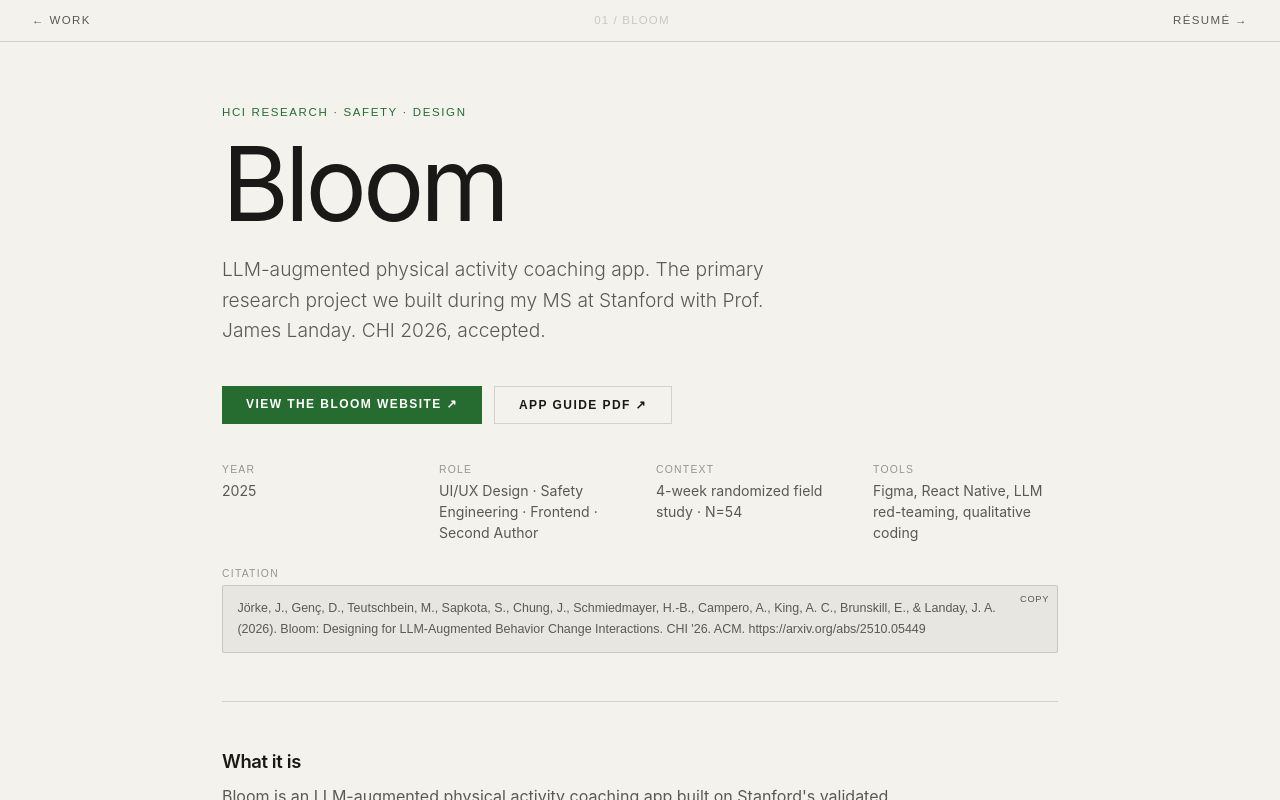
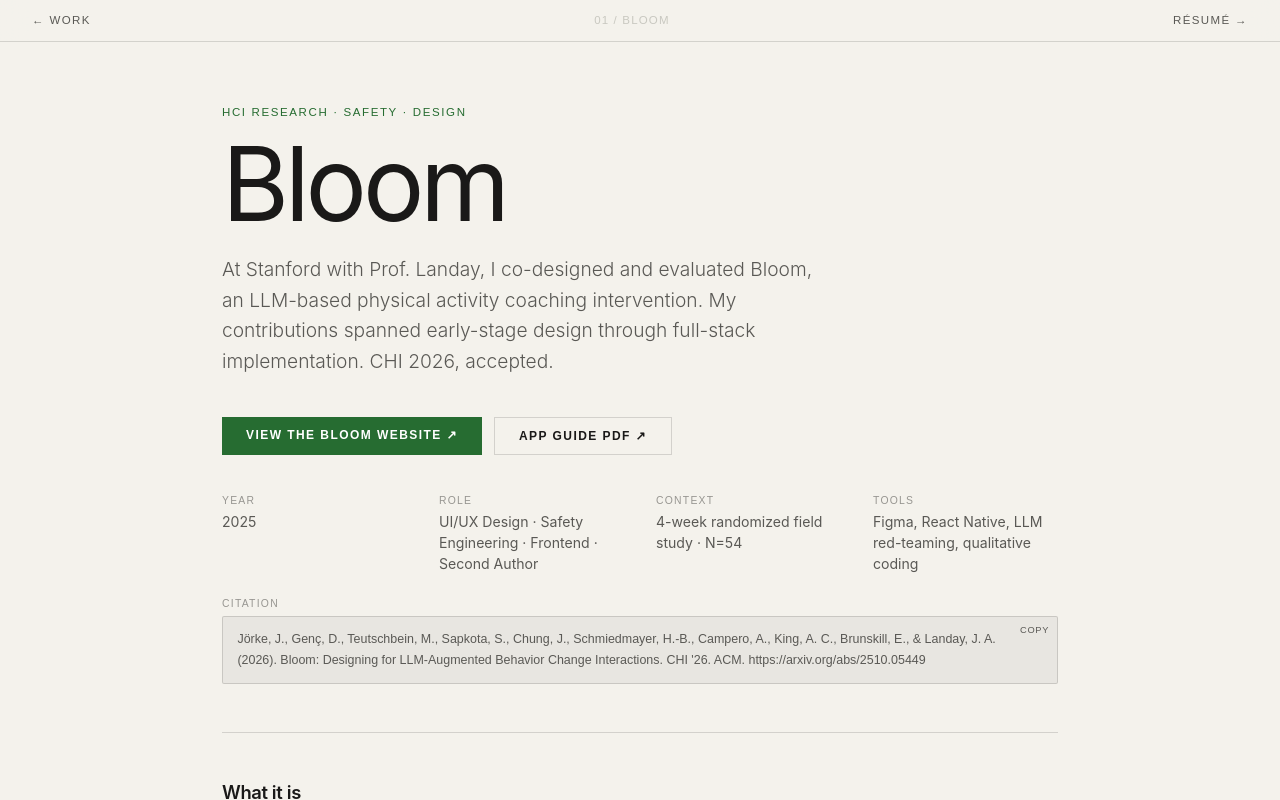
Before and after one commit to defnegenc/portfolio-v2, a Next.js app: page /project/bloom in a window 1280 px wide. Built offline with nearby package versions, Linux system fonts and the light colour scheme; a web font is replaced by a local one.

Commit message:
About: rewrite thinking sections + adaptive primitives; Bloom: stronger contributions copy; CLAUDE.md: writing style guide

```diff
--- a/app/about/page.tsx
+++ b/app/about/page.tsx
@@ -112,11 +112,11 @@ export default function About() {
             {[
               {
                 title: 'Interfaces that surface strengths',
-                body: 'Most health and productivity apps are built around gaps: what you haven\'t done, what you\'re behind on. Bloom showed me the other direction. Surfacing what people are already doing, in a way they hadn\'t noticed, can shift how they see themselves more than any streak or reminder.',
+                body: 'I see two critical problems with current systems: rigid interfaces that fail to serve diverse populations, and negative feedback loops that undermine the very outcomes they\'re designed to support. I want to build adaptive ubiquitous computing systems that learn from ambient patterns, adapt to individual differences, and surface insights about positive behaviors people are unaware of. Beyond chat interfaces, I\'m interested in adaptive primitives: contextual interventions that emerge based on user state, editable ambient widgets, spatial design, and tangible objects that carry personal meaning. I want to run multi-week deployments that measure shifts in self-efficacy, perceived control, self-awareness, and confidence, and explore how technology can shift self-perception in ways that build confidence and support long-term behavior change.',
               },
               {
                 title: 'The myth of the universal user',
-                body: 'Interface design has always worked from a fiction: the universal user, an average person in an average context. Someone with ADHD trying to use a habit tracker built for neurotypical attention gets an obstacle, not a tool. A student who thinks differently hits a wall in an app that assumes one reading mode. Generative models change the calculus here in a real way. For the first time, it\'s plausible to build interfaces that flex to the person rather than asking the person to flex to the interface. That\'s a meaningful shift and I think we\'re only beginning to understand what it makes possible.',
+                body: 'Interface design has always operated on the premise of the "universal user." Someone with ADHD using a habit tracker designed for neurotypical attention doesn\'t have a personal failing — they have an interface that was never designed for them. A student with dyslexia hitting a wall in a reading app built around a single interaction mode runs into the same problem. This rigidity isn\'t only a challenge for marginalized populations. Even the so-called ideal user finds themselves constrained by interfaces that assume singular contexts and single interaction modes. AI combined with ubiquitous computing suggests we\'re no longer bound to this model. Systems can now understand semantic goals, process natural language intentions, and adapt to how someone is engaging with information in real time. Flexible interfaces are no longer a research aspiration — they\'re an engineering problem.',
               },
               {
                 title: 'Can AI have taste, or is it all slop?',
--- a/app/project/[slug]/page.tsx
+++ b/app/project/[slug]/page.tsx
@@ -44,7 +44,7 @@ const PROJECTS: Record<string, Project> = {
     slug: 'bloom',
     no: '01',
     name: 'Bloom',
-    tagline: 'LLM-augmented physical activity coaching app. The primary research project we built during my MS at Stanford with Prof. James Landay. CHI 2026, accepted.',
+    tagline: 'At Stanford with Prof. Landay, I co-designed and evaluated Bloom, an LLM-based physical activity coaching intervention. My contributions spanned early-stage design through full-stack implementation. CHI 2026, accepted.',
     year: '2025',
     role: 'UI/UX Design · Safety Engineering · Frontend · Second Author',
     citation: 'Jörke, J., Genç, D., Teutschbein, M., Sapkota, S., Chung, J., Schmiedmayer, H.-B., Campero, A., King, A. C., Brunskill, E., & Landay, J. A. (2026). Bloom: Designing for LLM-Augmented Behavior Change Interactions. CHI \'26. ACM. https://arxiv.org/abs/2510.05449',
@@ -58,7 +58,7 @@ const PROJECTS: Record<string, Project> = {
       {
         type: 'text',
         label: 'What it is',
-        body: 'Bloom is an LLM-augmented physical activity coaching app built on Stanford\'s validated Active Choices Program. It integrates a conversational AI coach ("Beebo") with evidence-based behavior change UI — including an ambient garden display that grows as you complete your weekly exercise goals. The central question: can LLM coaching complement, not replace, established digital health interaction patterns? This is the primary research project we built during my MS, advised by Prof. James Landay.',
+        body: 'Bloom is an LLM-augmented physical activity coaching app built on Stanford\'s validated Active Choices Program. It integrates a conversational AI coach ("Beebo") with evidence-based behavior change UI, including an ambient garden display that grows as you complete your weekly exercise goals. The central question: can LLM coaching complement, not replace, established digital health interaction patterns? We ran a 4-week randomized field study with 54 participants to find out.',
       },
       {
         type: 'stats',
@@ -90,17 +90,17 @@ const PROJECTS: Record<string, Project> = {
       {
         type: 'text',
         label: 'UI/UX Design',
-        body: 'I had the most influence on UI design across the app — from the garden metaphor and ambient lockscreen display to the activity logging interface, onboarding flows, and overall app architecture. I also designed the Bloom website. This wasn\'t a design handoff role: I owned decisions end to end, working closely with the team to make sure the UI served the study\'s behavior change hypotheses.',
+        body: 'I had the most influence on UI design across the app — from the garden metaphor and ambient lockscreen display to the activity logging interface, onboarding flows, and overall app architecture. I also designed and built the Bloom website. This wasn\'t a design handoff role: I made key decisions on app architecture and user experience end to end, working closely with the team to ensure the UI served the study\'s behavior change hypotheses.',
       },
       {
         type: 'text',
         label: 'Safety Engineering',
-        body: 'I led red-teaming for the LLM coaching agent across a vulnerable participant population (adults with existing activity barriers, including chronic pain and mental health considerations). I created a taxonomy of harm categories, then validated a 600-example benchmark achieving >96% recall. This was domain-expert red-teaming — not automated — and it was critical: Beebo regularly encountered sensitive topics that required nuanced, harm-aware guardrails to keep responses safe and within scope.',
+        body: 'I led red-teaming for the LLM coaching agent across a vulnerable participant population — adults with existing activity barriers, including chronic pain and mental health considerations. I created a taxonomy of harm categories and validated a 600-example benchmark achieving >96% recall across risk categories. This was domain-expert red-teaming, not automated, and it was critical: Beebo regularly encountered sensitive topics that required nuanced, harm-aware guardrails to keep responses safe and within scope.',
       },
       {
         type: 'text',
         label: 'Frontend & Research Execution',
-        body: 'I had the most influence on frontend implementation decisions — building in React Native alongside the team. I also owned participant recruitment for the 54-person study, managed onboarding logistics, and completed qualitative coding of all offboarding interviews. Second author on the published paper (CHI 2026, accepted).',
+        body: 'I had the most influence on frontend implementation decisions, building in React Native alongside the team. I was heavily involved in participant recruitment for the 54-person study, managed onboarding logistics, and completed qualitative coding of all offboarding interviews. Second author on the published paper (CHI 2026, accepted).',
       },
       {
         type: 'subheader',
@@ -109,7 +109,7 @@ const PROJECTS: Record<string, Project> = {
       {
         type: 'text',
         label: 'What we found',
-        body: 'Both conditions doubled weekly goal achievement (36% → 72% meeting 150 min/week). The LLM condition showed 5× longer engagement and greater mindset shifts (+1.2 vs +0.8 points in beliefs about activity benefits), with greater improvements in exercise enjoyment and self-compassion. No single conversational strategy drove these shifts consistently — the system\'s flexibility was the mechanism, allowing different participants to benefit from different aspects of the AI interaction.',
+        body: 'Both conditions doubled weekly goal achievement (36% to 72% meeting 150 min/week). Treatment participants showed larger mindset shifts (+1.2 vs +0.8 points in beliefs about activity benefits), with greater improvements in exercise enjoyment and self-compassion. No single conversational strategy drove these shifts consistently. The system\'s flexibility was the mechanism: different participants benefited from different aspects, whether activity reframing, goal alignment, or acknowledgment of existing efforts. Even those with shallow engagement showed meaningful changes, suggesting that adaptive, personalized representations can shift self-perception without requiring deep conversational interaction.',
       },
       {
         type: 'pullquote',
```
Also changed, not shown: 1 other file (tests, documents, lock files or other folders).
